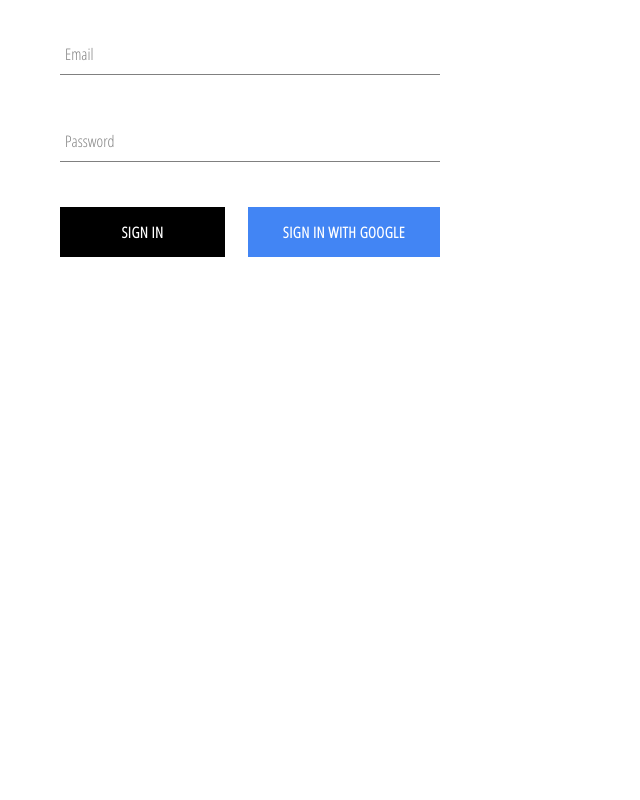
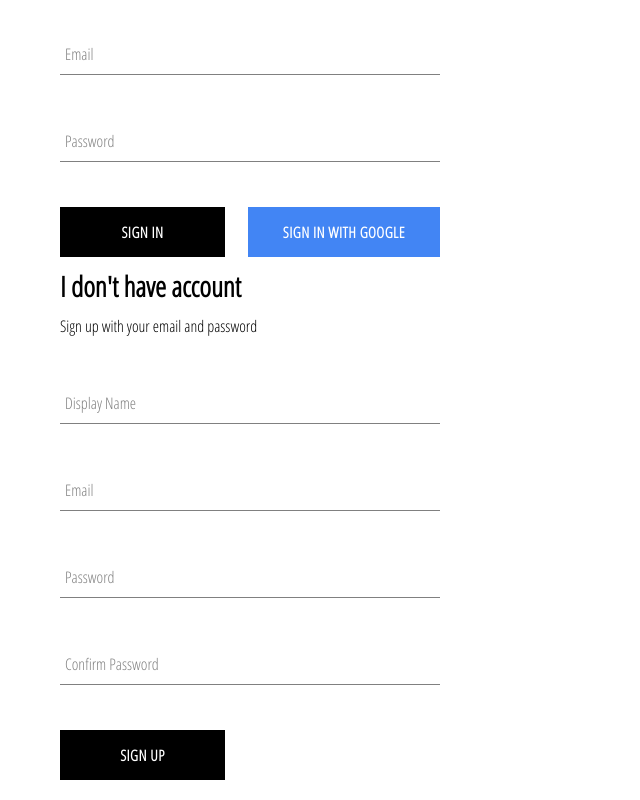
Before and after one commit to lalaphalla/crwn-clothing, a React (Create React App) app: page /signin in a window 1280 px wide. Shown: the part 222-1022 px from the top of the page, without its empty margins (0-640 px from the left). Before the commit the page ends 800 px from the top, so only its background shows below. Built offline with nearby package versions, Linux system fonts and the light colour scheme; no server answers.

Commit message:
finishing sign in handleSubmit method

```diff
--- a/src/App.js
+++ b/src/App.js
@@ -1,50 +1,65 @@
-import React from 'react';
-import {Switch, Route} from 'react-router-dom'
+import React from "react";
+import { Switch, Route } from "react-router-dom";
 
-import './App.css';
+import "./App.css";
 
-import HomePage from './components/pages/homepage/homepage.component';
-import Header from './components/header/header.component'
-import ShopPage from './components/pages/shop/shop.component';
-import SignInSignUpPage from './components/pages/sign-in-and-sign-up/sign-in-and-sign-up.component'
-import { auth } from './firebase/firebase.utils'
+import HomePage from "./components/pages/homepage/homepage.component";
+import Header from "./components/header/header.component";
+import ShopPage from "./components/pages/shop/shop.component";
+import ContactPage from "./components/pages/contact/contact.component"
+import SignInSignUpPage from "./components/pages/sign-in-and-sign-up/sign-in-and-sign-up.component";
+import { auth, createUserProfileDocument } from "./firebase/firebase.utils";
 
 class App extends React.Component {
-  constructor(){
+  constructor() {
     super();
 
-    this.state ={
-      currentUser : null
-    }
+    this.state = {
+      currentUser: null,
+    };
   }
 
   unsubscribeFromAuth = null;
 
-  componentDidMount(){
-    this.unsubscribeFromAuth = auth.onAuthStateChanged(user=>{
-      this.setState( {currentUser : user })
-      console.log(user);
+  componentDidMount() {
+    this.unsubscribeFromAuth = auth.onAuthStateChanged(async userAuth => {
+      if (userAuth){
+        const userRef = await  createUserProfileDocument(userAuth);
 
-    })
+        userRef.onSnapshot(snapShot => {
+          this.setState({
+            currentUser: {
+              id:snapShot.id,
+              ...snapShot.data()
+            }
+          }
+          )
+        })
+      }
+      this.setState({ currentUser: userAuth });
+      //createUserProfileDocument(user);
+      //this.setState({ currentUser: user });
+      console.log(this.state);
+      //console.log(userAuth);
+    });
   }
 
-  componentWillUnmount(){
+  componentWillUnmount() {
     this.unsubscribeFromAuth();
   }
-  render(){
+  render() {
     return (
       <div>
-        <Header currentUser={this.state.currentUser}/>
+        <Header currentUser={this.state.currentUser} />
         <Switch>
-          <Route exact path='/' component={HomePage} />
-          <Route path='/shop' component={ShopPage} />
-          <Route path='/signin' component={SignInSignUpPage} />
+          <Route exact path="/" component={HomePage} />
+          <Route path="/shop" component={ShopPage} />
+          <Route path="/contact" component={ContactPage} />
+          <Route path="/signin" component={SignInSignUpPage} />
         </Switch>
-
       </div>
     );
   }
-
 }
 
 export default App;
--- /dev/null
+++ b/src/components/pages/contact/contact.component.jsx
@@ -0,0 +1,24 @@
+import React from 'react'
+
+import SignUp from '../../sign-up/sign-up.component'
+
+import './contact.style.scss'
+
+
+class Contact extends React.Component{
+    constructor(){
+        super()
+
+    }
+    render(){
+        return(
+            <div className='contact'>
+            <SignUp />fff
+            </div>
+        )
+    }
+}
+
+
+
+export default Contact;
--- a/src/components/pages/sign-in-and-sign-up/sign-in-and-sign-up.component.jsx
+++ b/src/components/pages/sign-in-and-sign-up/sign-in-and-sign-up.component.jsx
@@ -1,12 +1,14 @@
 import React from 'react'
 
 import SignIn from '../../../components/sign-in/sign-in.component'
+import SignUp from '../../../components/sign-up/sign-up.component'
 
 import './sign-in-and-sign-up.style.scss'
 
 const SignInSignUpPage = () =>(
     <div className='sign-in-sign-up'>
         <SignIn />
+        <SignUp />
     </div>
 )
 
--- a/src/components/pages/sign-in-and-sign-up/sign-in-and-sign-up.style.scss
+++ b/src/components/pages/sign-in-and-sign-up/sign-in-and-sign-up.style.scss
@@ -0,0 +1,6 @@
+.sign-in-and-sign-up {
+  width: 850px;
+  display: flex;
+  justify-content: space-between;
+  margin: 30px auto;
+}
--- a/src/components/sign-in/sign-in.component.jsx
+++ b/src/components/sign-in/sign-in.component.jsx
@@ -2,7 +2,7 @@
 
 import FormInput from '../../components/form-input/form-input.component'
 import CustomButton from '../../components/custom-button/custom-button.component'
-import {signInWithGoogle} from '../../firebase/firebase.utils'
+import {auth, signInWithGoogle} from '../../firebase/firebase.utils'
 
 import './sign-in.style.scss'
 
@@ -15,13 +15,21 @@
             password: ''
         }
     }
-    handleSubmit  = event =>{
+    handleSubmit  = async event =>{
         event.preventDefault();
 
-        this.setState({ email : '', password : ''})
+        const { email, password} = this.state
+
+        try{
+            await auth.signInWithEmailAndPassword(email, password)
+            this.setState({ email : '', password : ''})
+        } catch (error){
+            console.log(error);
+        }
+
     }
 
-    handleChange = event =>{
+    handleChange = async event =>{
         const  { value, name } = event.target;
 
         this.setState({ [name] : value})
--- /dev/null
+++ b/src/components/sign-up/sign-up.component.jsx
@@ -0,0 +1,97 @@
+import React from 'react'
+
+import FormInput from '../form-input/form-input.component'
+import CustomButton from '../custom-button/custom-button.component'
+
+import { auth, createUserProfileDocument } from '../../firebase/firebase.utils'
+
+import './sign-up.style.scss'
+
+class SignUp extends React.Component{
+    constructor(){
+        super();
+        this.state = {
+            displayName : '',
+            email : '',
+            password : '',
+            confirmPassword : ''
+        }
+    }
+    handleSubmit = async event =>{
+        event.preventDefault();
+
+        const { displayName, email, password, confirmPassword } = this.state
+
+        if(password!==confirmPassword){
+            alert("don't match")
+            return
+        }
+
+        try{
+            const {user} = await auth.createUserWithEmailAndPassword(
+                email,
+                password
+            )
+            await createUserProfileDocument(user, {displayName});
+
+            this.setState({
+                displayName : '',
+                email : '',
+                password : '',
+                confirmPassword : ''
+            })
+        }catch(error){
+            console.error(error);
+        }
+    }
+    handleChange = event =>{
+        const  { value, name } = event.target;
+
+        this.setState({ [name] : value})
+    }
+    render(){
+        const { displayName, email, password, confirmPassword } = this.state
+        return(
+            <div className='sign-up'>
+                <h2 className='title'>I don't have account</h2>
+                <span>Sign up with your email and password</span>
+                <form className='sign-up-form' onSubmit={this.handleSubmit}>
+                    <FormInput
+                     type = 'text'
+                     name = 'displayName'
+                     value = {displayName}
+                     onChange = {this.handleChange}
+                     label = 'Display Name'
+                     required
+                     />
+                     <FormInput
+                     type = 'text'
+                     name = 'email'
+                     value = {email}
+                     onChange = {this.handleChange}
+                     label = 'Email'
+                     required
+                     />
+                     <FormInput
+                     type = 'password'
+                     name = 'password'
+                     value = {password}
+                     onChange = {this.handleChange}
+                     label = 'Password'
+                     required
+                     />
+                     <FormInput
+                     type = 'password'
+                     name = 'confirmPassword'
+                     value = {confirmPassword}
+                     onChange = {this.handleChange}
+                     label = 'Confirm Password'
+                     required
+                     />
+                     <CustomButton type='submit'>Sign Up</CustomButton>
+                </form>
+            </div>
+        )
+    }
+}
+export default SignUp
--- /dev/null
+++ b/src/components/sign-up/sign-up.style.scss
@@ -0,0 +1,9 @@
+.sign-up {
+  display: flex;
+  flex-direction: column;
+  width: 380px;
+
+  .title {
+    margin: 10px 0;
+  }
+}
--- a/src/firebase/firebase.utils.js
+++ b/src/firebase/firebase.utils.js
@@ -1,17 +1,41 @@
-import firebase from 'firebase/app';
-import 'firebase/firestore';
-import 'firebase/auth';
+import firebase from "firebase/app";
+import "firebase/firestore";
+import "firebase/auth";
 
+//Code Snipet from create Firebase SDK project Setting
 const config = {
-    apiKey: "AIzaSyBlUAAkkxcSdb5QubUbqvxUyL4Piq-55K0",
-    authDomain: "crwn-db-ba1aa.firebaseapp.com",
-    databaseURL: "https://crwn-db-ba1aa.firebaseio.com",
-    projectId: "crwn-db-ba1aa",
-    storageBucket: "crwn-db-ba1aa.appspot.com",
-    messagingSenderId: "92518849845",
-    appId: "1:92518849845:web:20f76274af201befac807c",
-    measurementId: "G-SLKKN0D82M"
-}
+    apiKey: "AIzaSyAy5zP2Q8MtJpIP7wCHTp8bjYHbB81mhzI",
+    authDomain: "crwn-db-d31c8.firebaseapp.com",
+    projectId: "crwn-db-d31c8",
+    storageBucket: "crwn-db-d31c8.appspot.com",
+    messagingSenderId: "854093599382",
+    appId: "1:854093599382:web:daa4ebec1ea83c78b328b7",
+    measurementId: "G-XP80W9EH0N"
+};
+
+export const createUserProfileDocument = async (userAuth, additionalData) => {
+  if (!userAuth) return;
+  const userRef = firestore.doc(`users/${userAuth.uid}`);
+  const snapShot = await userRef.get();
+  console.log(snapShot);
+
+  if (!snapShot.exists) {
+    const { displayName, email } = userAuth;
+    const createAt = new Date();
+
+    try {
+      await userRef.set({
+        displayName,
+        email,
+        createAt,
+        ...additionalData,
+      });
+    } catch (error) {
+      console.log("error creating user", error.message);
+    }
+  }
+  return userRef;
+};
 
 firebase.initializeApp(config);
 
@@ -19,7 +43,7 @@
 export const firestore = firebase.firestore();
 
 const provider = new firebase.auth.GoogleAuthProvider();
-provider.setCustomParameters({ prompt: 'select_account' });
+provider.setCustomParameters({ prompt: "select_account" }); //trigger google popup
 export const signInWithGoogle = () => auth.signInWithPopup(provider);
 
 export default firebase;
```
Also changed, not shown: src/components/pages/contact/contact.style.scss (added).
